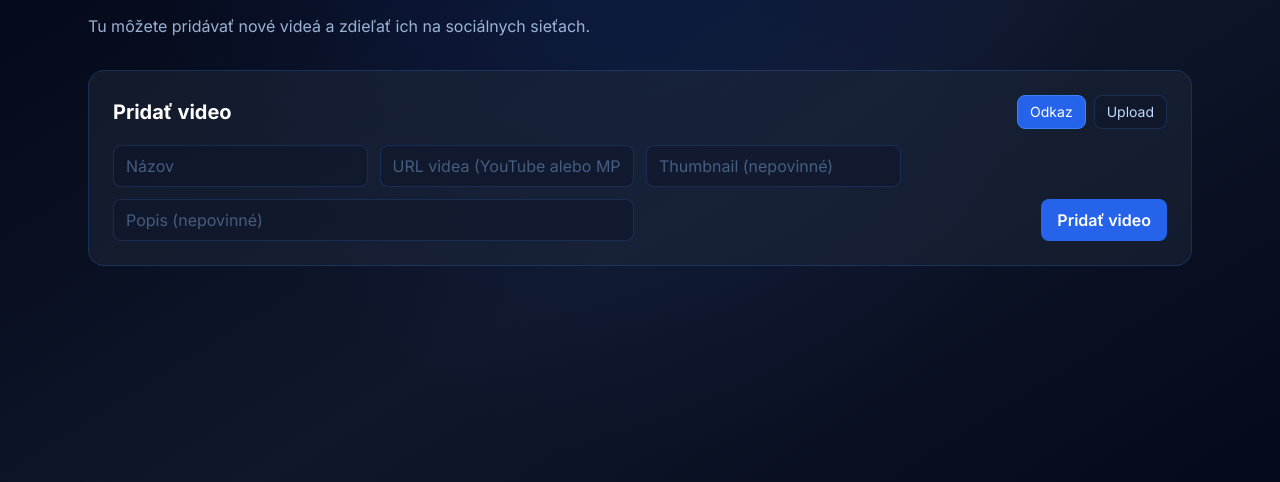
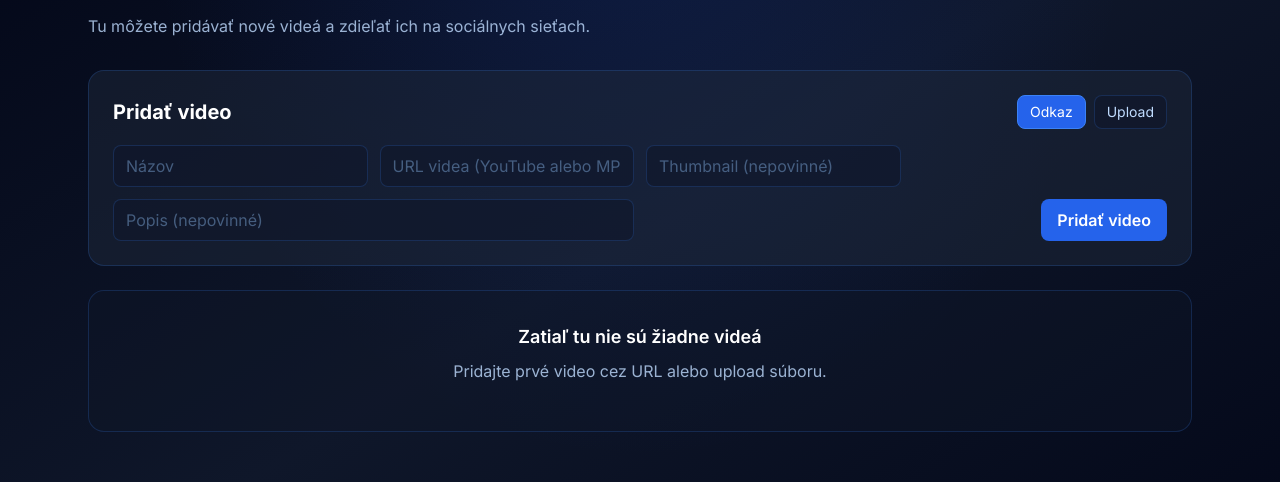
Before and after one commit to flamesuserresource4/frontend-repo_vvpkpyq9_szifxt, a React (Vite) app: page /videa in a window 1280 px wide. Shown: the part 163-645 px from the top of the page. Built offline with nearby package versions, Linux system fonts and the light colour scheme; no server answers; a web font is replaced by a local one.

Commit message:
Update project prj_vvpkpyq9 - 2025-11-20T18:27:28.487Z

```diff
--- a/src/components/Videos.jsx
+++ b/src/components/Videos.jsx
@@ -1,4 +1,5 @@
 import { useEffect, useMemo, useState, useRef } from 'react'
+import { Link } from 'react-router-dom'
 import { motion, AnimatePresence } from 'framer-motion'
 import { PlayCircle, Twitter, Facebook, Linkedin, Reddit, ExternalLink, X as Close } from 'lucide-react'
 
@@ -149,6 +150,15 @@ export default function Videos({ limit, hideForm = false }) {
         </motion.div>
       )}
 
+      {list.length === 0 ? (
+        <div className="rounded-2xl border border-blue-500/20 bg-slate-900/40 p-8 text-center">
+          <div className="text-white font-semibold text-lg mb-2">Zatiaľ tu nie sú žiadne videá</div>
+          <div className="text-blue-200/80 mb-4">Pridajte prvé video cez URL alebo upload súboru.</div>
+          {hideForm ? (
+            <Link to="/videa" className="inline-flex items-center justify-center px-4 py-2 rounded-lg bg-blue-600 hover:bg-blue-500 text-white font-semibold transition-colors">Pridať prvé video</Link>
+          ) : null}
+        </div>
+      ) : (
         <div className="grid sm:grid-cols-2 lg:grid-cols-3 gap-5">
           {list.map((it, idx) => {
             const share = buildShareLinks(it)
@@ -244,6 +254,7 @@ export default function Videos({ limit, hideForm = false }) {
             )
           })}
         </div>
+      )}
 
       {/* Modal player */}
       <AnimatePresence>
```
Also changed, not shown: 1 other file (tests, documents, lock files or other folders). Lines whose indentation alone changed are shown as unchanged.
